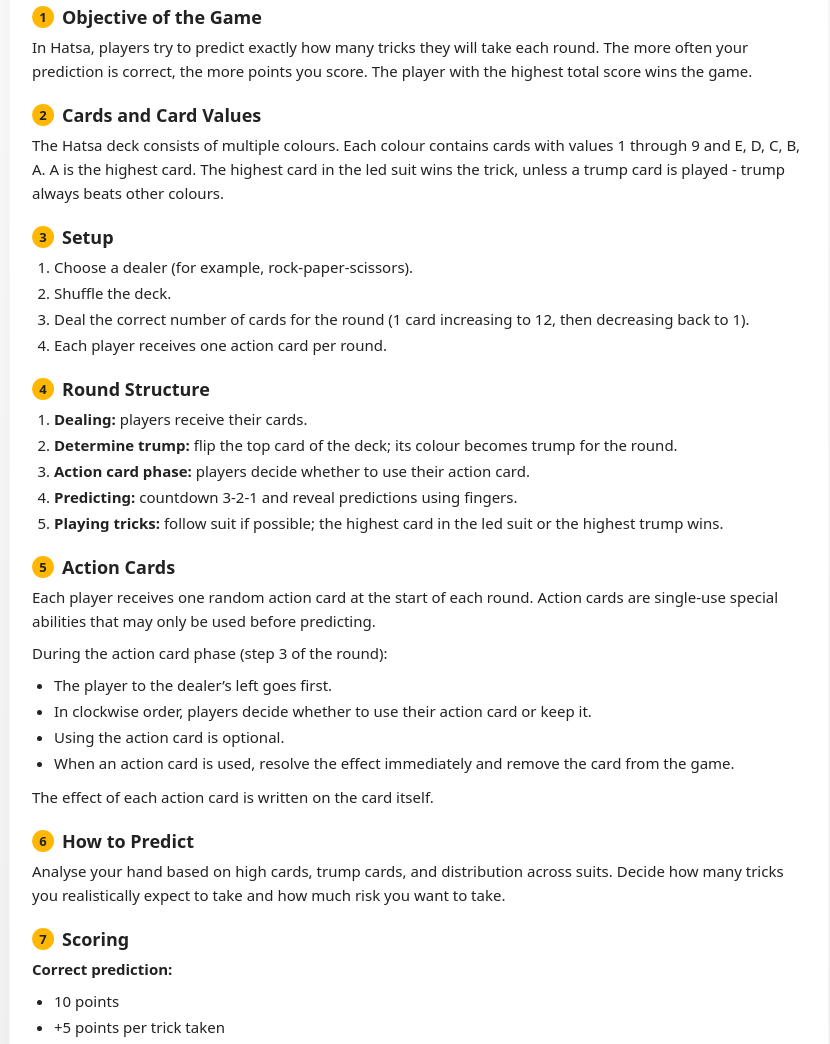
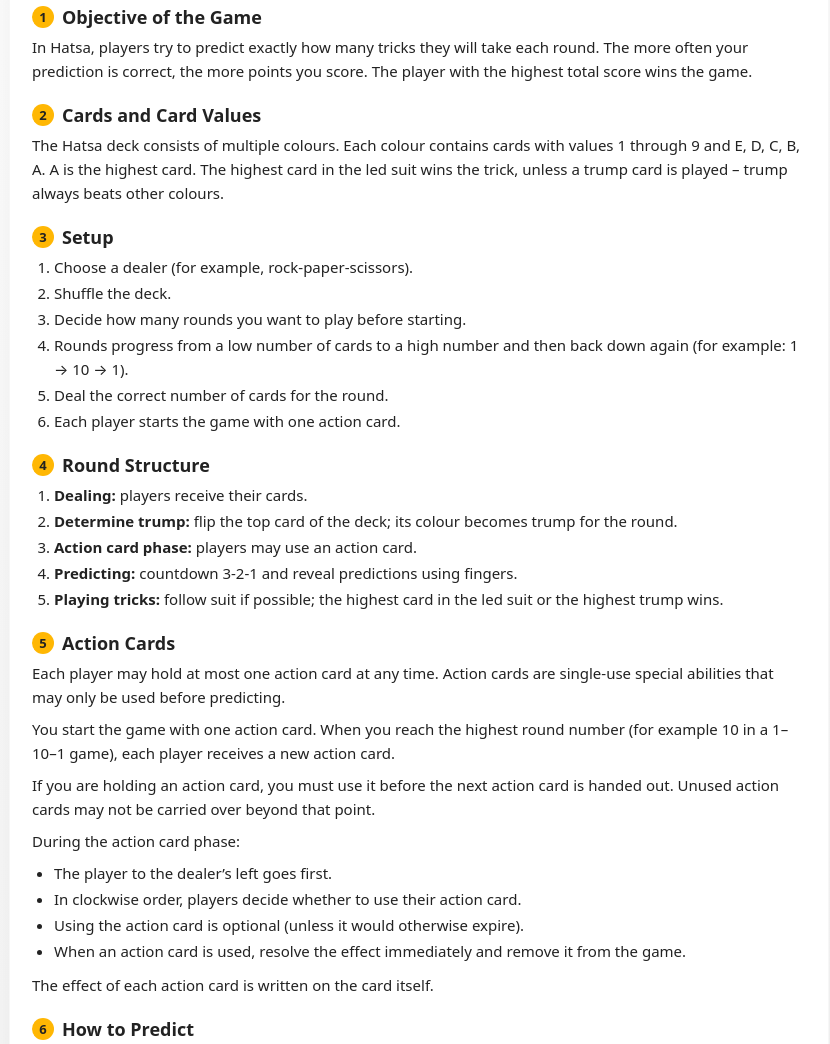
Before and after one commit to hatsa-game/rules, a plain HTML site: page docs/rules_en.html in a window 1280 px wide. Shown: the part 200-1244 px from the top of the page, without its empty margins (221-1051 px from the left). Drawn offline with Linux system fonts and the light colour scheme.

Commit message:
A few edits

```diff
--- a/docs/rules_en.html
+++ b/docs/rules_en.html
@@ -167,41 +167,73 @@
 
     <main class="card">
       <h2><span class="section-number">1</span>Objective of the Game</h2>
-      <p>In Hatsa, players try to predict exactly how many tricks they will take each round. The more often your prediction is correct, the more points you score. The player with the highest total score wins the game.</p>
+      <p>
+        In Hatsa, players try to predict exactly how many tricks they will take each round.
+        The more often your prediction is correct, the more points you score.
+        The player with the highest total score wins the game.
+      </p>
 
       <h2><span class="section-number">2</span>Cards and Card Values</h2>
-      <p>The Hatsa deck consists of multiple colours. Each colour contains cards with values 1 through 9 and E, D, C, B, A. A is the highest card. The highest card in the led suit wins the trick, unless a trump card is played - trump always beats other colours.</p>
+      <p>
+        The Hatsa deck consists of multiple colours. Each colour contains cards with values
+        1 through 9 and E, D, C, B, A. A is the highest card.
+        The highest card in the led suit wins the trick, unless a trump card is played –
+        trump always beats other colours.
+      </p>
 
       <h2><span class="section-number">3</span>Setup</h2>
       <ol>
         <li>Choose a dealer (for example, rock-paper-scissors).</li>
         <li>Shuffle the deck.</li>
-        <li>Deal the correct number of cards for the round (1 card increasing to 12, then decreasing back to 1).</li>
-        <li>Each player receives one action card per round.</li>
+        <li>Decide how many rounds you want to play before starting.</li>
+        <li>
+          Rounds progress from a low number of cards to a high number and then back down again
+          (for example: 1 → 10 → 1).
+        </li>
+        <li>Deal the correct number of cards for the round.</li>
+        <li>Each player starts the game with one action card.</li>
       </ol>
 
       <h2><span class="section-number">4</span>Round Structure</h2>
       <ol>
         <li><strong>Dealing:</strong> players receive their cards.</li>
         <li><strong>Determine trump:</strong> flip the top card of the deck; its colour becomes trump for the round.</li>
-        <li><strong>Action card phase:</strong> players decide whether to use their action card.</li>
+        <li><strong>Action card phase:</strong> players may use an action card.</li>
         <li><strong>Predicting:</strong> countdown 3-2-1 and reveal predictions using fingers.</li>
         <li><strong>Playing tricks:</strong> follow suit if possible; the highest card in the led suit or the highest trump wins.</li>
       </ol>
 
       <h2><span class="section-number">5</span>Action Cards</h2>
-      <p>Each player receives one random action card at the start of each round. Action cards are single-use special abilities that may only be used before predicting.</p>
-      <p>During the action card phase (step 3 of the round):</p>
+      <p>
+        Each player may hold at most one action card at any time.
+        Action cards are single-use special abilities that may only be used before predicting.
+      </p>
+
+      <p>
+        You start the game with one action card. When you reach the highest round number
+        (for example 10 in a 1–10–1 game), each player receives a new action card.
+      </p>
+
+      <p>
+        If you are holding an action card, you must use it before the next action card is handed out.
+        Unused action cards may not be carried over beyond that point.
+      </p>
+
+      <p>During the action card phase:</p>
       <ul>
         <li>The player to the dealer’s left goes first.</li>
-        <li>In clockwise order, players decide whether to use their action card or keep it.</li>
-        <li>Using the action card is optional.</li>
-        <li>When an action card is used, resolve the effect immediately and remove the card from the game.</li>
+        <li>In clockwise order, players decide whether to use their action card.</li>
+        <li>Using the action card is optional (unless it would otherwise expire).</li>
+        <li>When an action card is used, resolve the effect immediately and remove it from the game.</li>
       </ul>
+
       <p>The effect of each action card is written on the card itself.</p>
 
       <h2><span class="section-number">6</span>How to Predict</h2>
-      <p>Analyse your hand based on high cards, trump cards, and distribution across suits. Decide how many tricks you realistically expect to take and how much risk you want to take.</p>
+      <p>
+        Analyse your hand based on high cards, trump cards, and distribution across suits.
+        Decide how many tricks you realistically expect to take and how much risk you want to take.
+      </p>
 
       <h2><span class="section-number">7</span>Scoring</h2>
       <p><strong>Correct prediction:</strong></p>
@@ -209,11 +241,13 @@
         <li>10 points</li>
         <li>+5 points per trick taken</li>
       </ul>
+
       <p><strong>Incorrect prediction:</strong></p>
       <ul>
         <li>No bonus</li>
         <li>-5 points per trick difference</li>
       </ul>
+
       <p><strong>Examples:</strong></p>
       <ul>
         <li>Predicted 3, took 2 → -5 points</li>
@@ -221,7 +255,19 @@
       </ul>
 
       <h2><span class="section-number">8</span>End of the Game</h2>
-      <p>After the final round, all players add up their points. The player with the highest total score wins.</p>
+      <p>
+        After the final round, all players add up their points.
+        The player with the highest total score wins.
+      </p>
+
+      <h2><span class="section-number">9</span>Scorecard and Tracking Points</h2>
+      <p>Before the game starts, create a scorecard to track points for all players.</p>
+      <ul>
+        <li>Write player names across the top.</li>
+        <li>List rounds vertically (from the lowest round up to the highest and back down).</li>
+        <li>After each round, record each player’s score for that round.</li>
+        <li>Add up all rounds at the end to determine the winner.</li>
+      </ul>
 
       <div class="nav">
         <a href="index.html">← Back to language selection</a>
```
